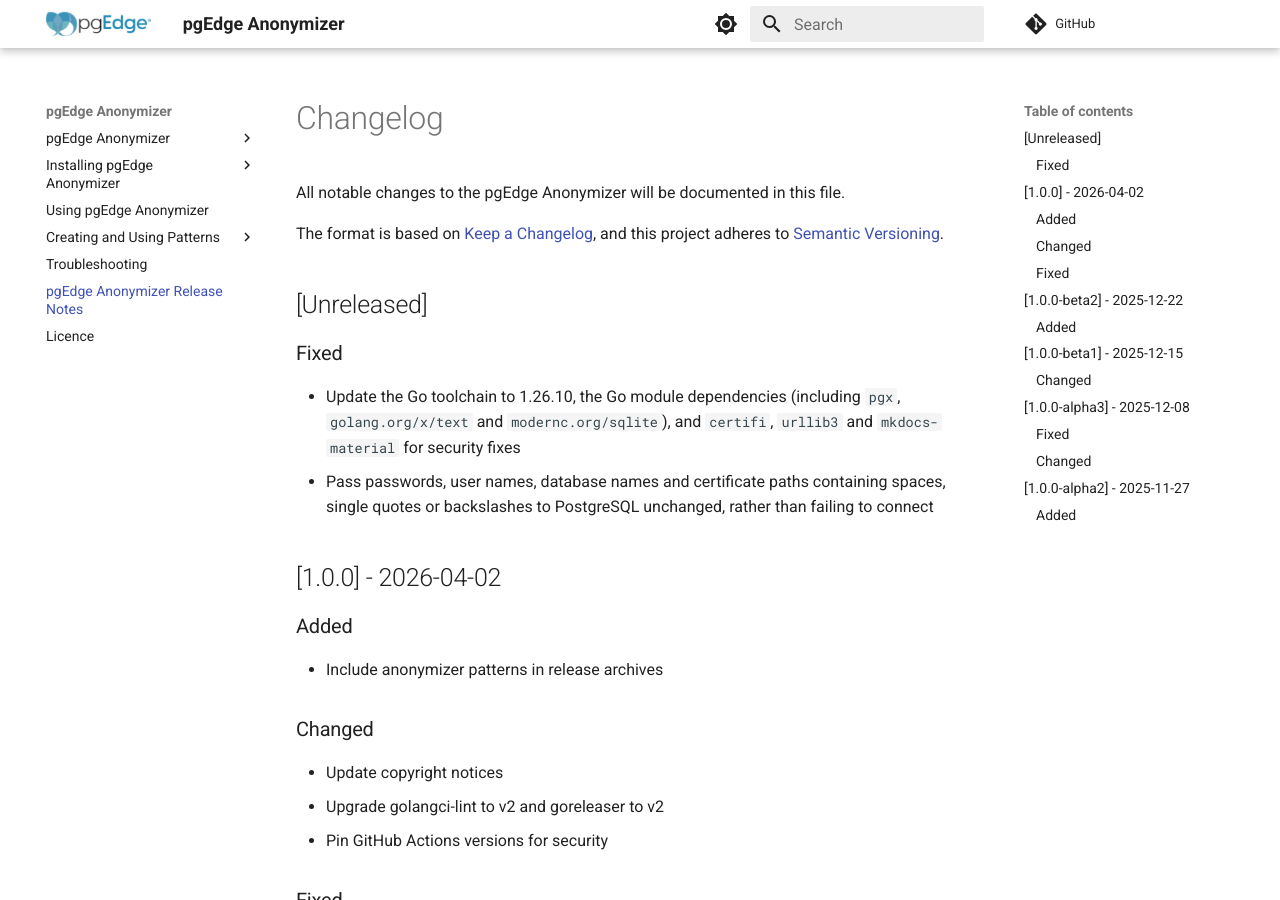
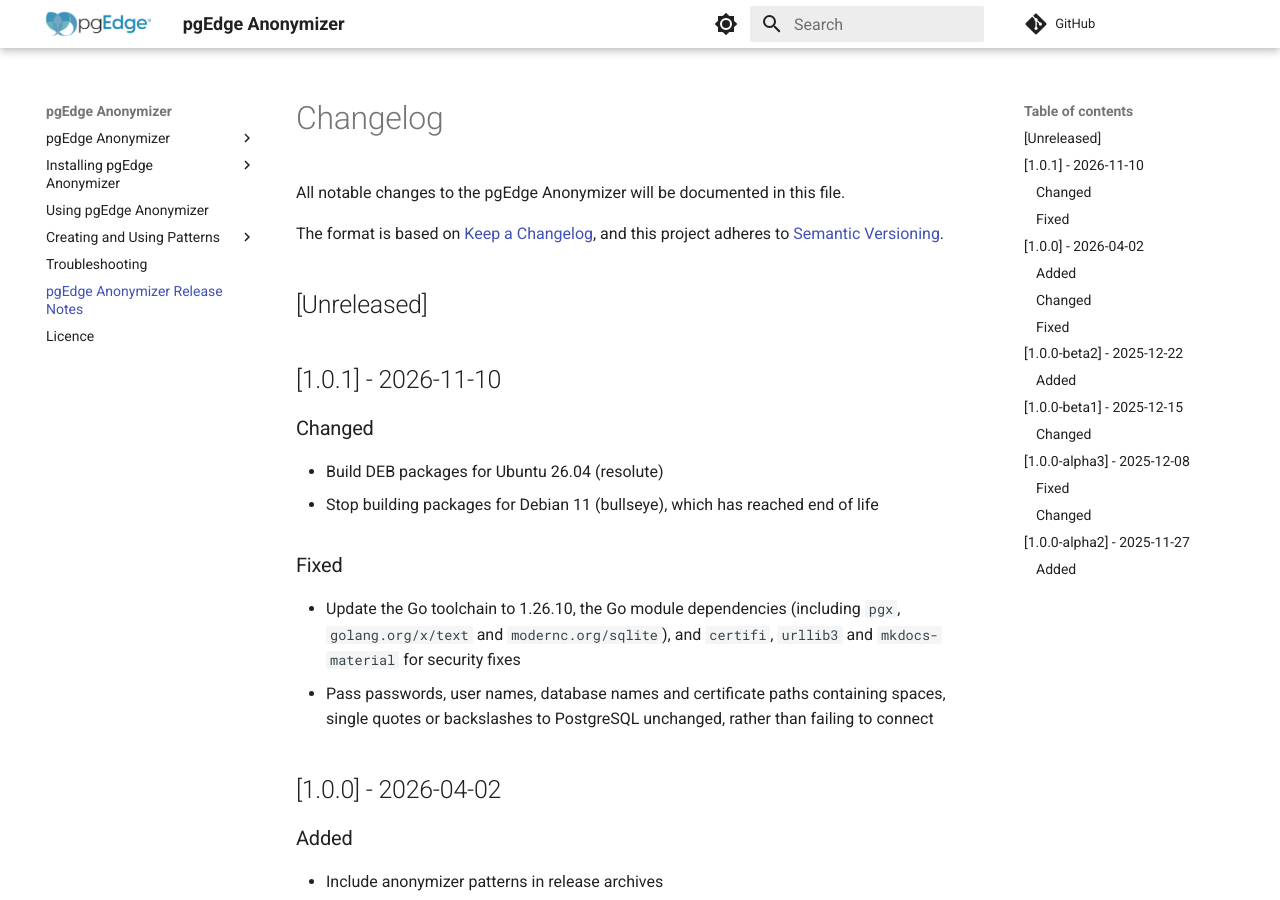
Before and after one commit to pgEdge/pgedge-anonymizer, an MkDocs documentation site: the page built from docs/changelog.md, in a window 1280 px wide and 900 px high. Built offline with MkDocs 1.6.1 and Material for MkDocs 9.7.7, drawn with Linux system fonts in a browser that asks for light colours; comment, search, counter and statistics services are not loaded.

Commit message:
Release version 1.0.1
- Update version to 1.0.1
- Update changelog with release notes
- Update the packaging script and Makefile fallback versions

Release-Date: 2026-11-10

```diff
--- a/docs/changelog.md
+++ b/docs/changelog.md
@@ -7,6 +7,14 @@ and this project adheres to
 [Semantic Versioning](https://semver.org/spec/v2.0.0.html).
 
 ## [Unreleased]
+
+## [1.0.1] - 2026-11-10
+
+### Changed
+
+- Build DEB packages for Ubuntu 26.04 (resolute)
+- Stop building packages for Debian 11 (bullseye), which has reached
+  end of life
 
 ### Fixed
 
```
Also changed, not shown: 3 other files.
